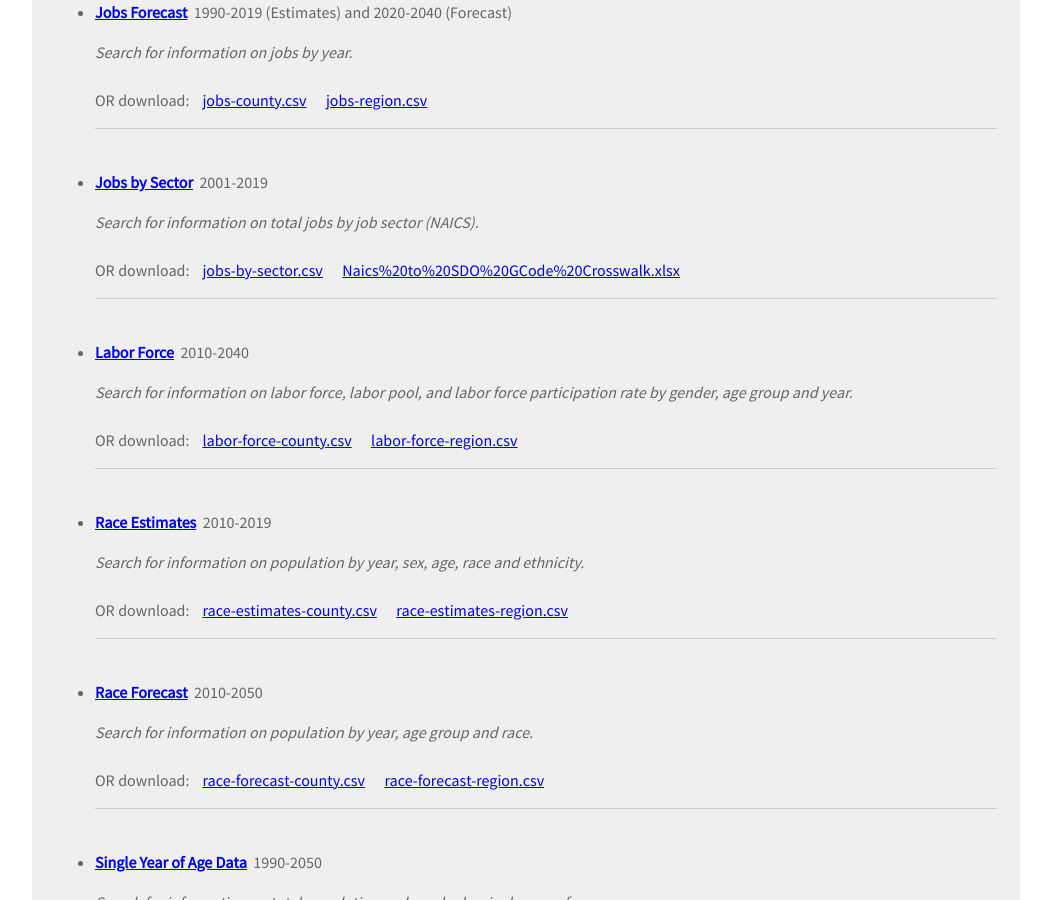
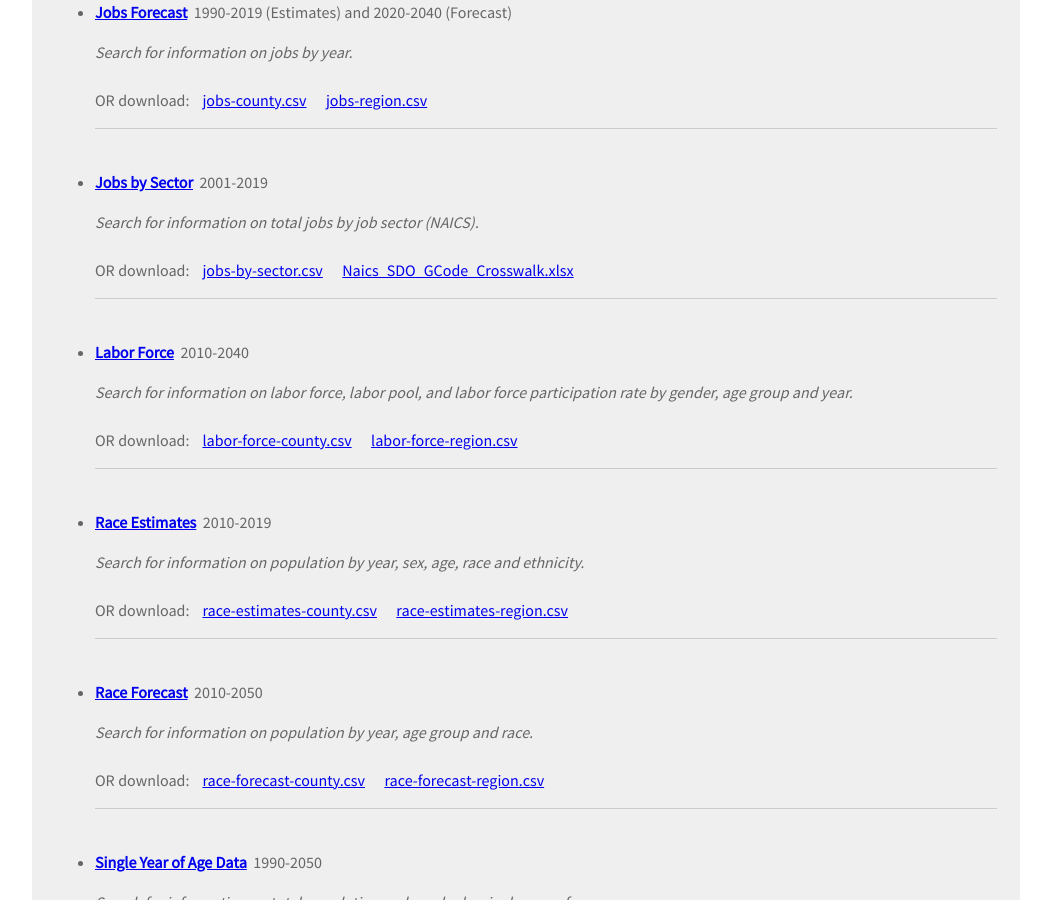
Before and after one commit to TBleess/Website_New, a Jekyll site: the page built from pages/0_Homepage_and_Footer_Links/data/index.md, in a window 1280 px wide and 900 px high, scrolled down 1759 px. Shown: the whole window, without its empty margins (114-1165 px from the left). Built offline with Jekyll 4.4.1, drawn with Linux system fonts in a browser that asks for light colours; some of the changed lines change nothing that is shown.

Commit message:
Better link

```diff
--- a/pages/3_EconomyLaborForce/data/Lookup_jobsbysector.html
+++ b/pages/3_EconomyLaborForce/data/Lookup_jobsbysector.html
@@ -7,7 +7,7 @@ custom_js:
 - /assets/js/common/dola_custom_functions.js
 file:
 - "https://storage.googleapis.com/co-publicdata/jobs-by-sector.csv"
-- "https://storage.googleapis.com/co-publicdata/Naics%20to%20SDO%20GCode%20Crosswalk.xlsx"
+- "https://storage.googleapis.com/co-publicdata/Naics_SDO_GCode_Crosswalk.xlsx"
 description: "Search for information on total jobs by job sector (NAICS)."
 years: "2001-2019"
 tag: "econdata"
```
